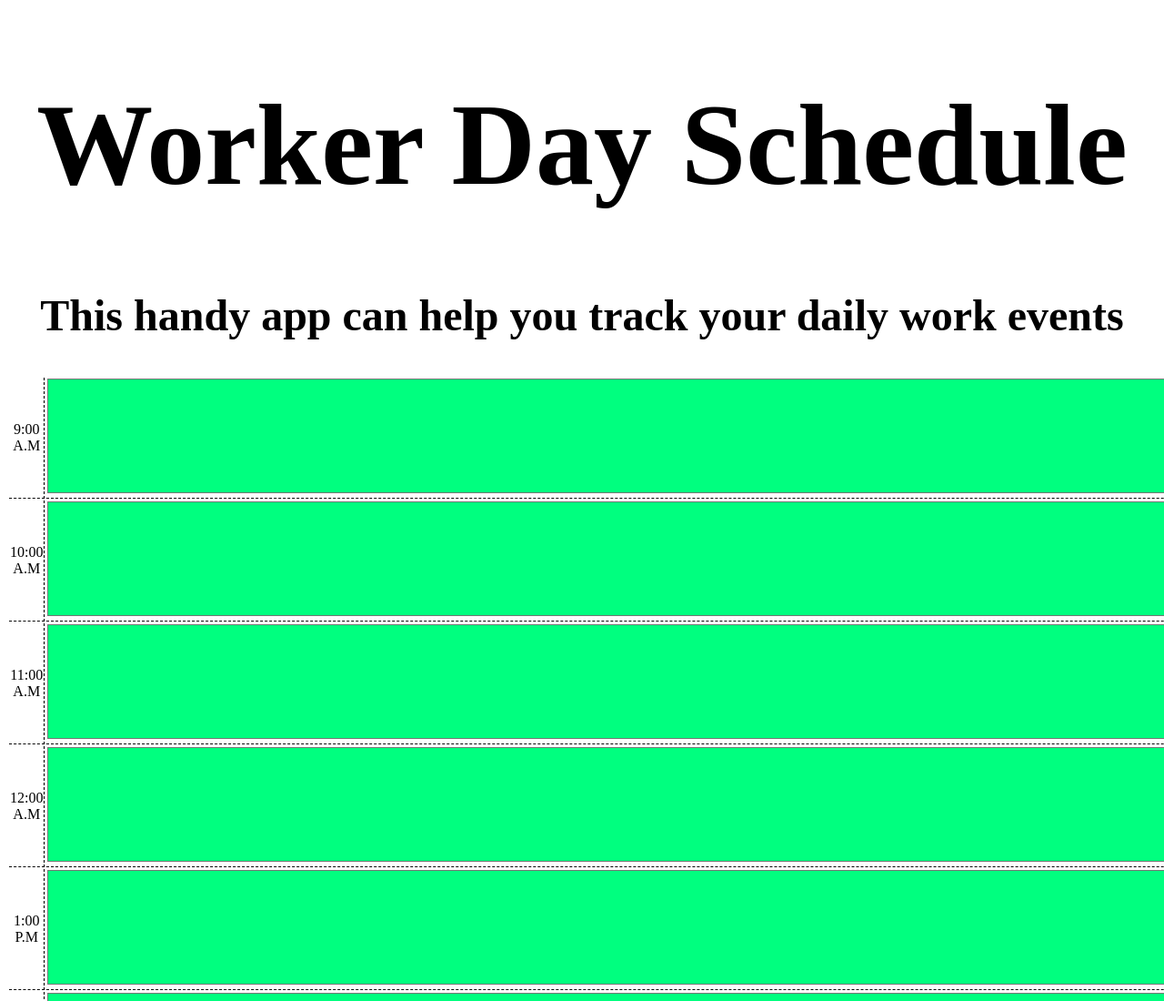
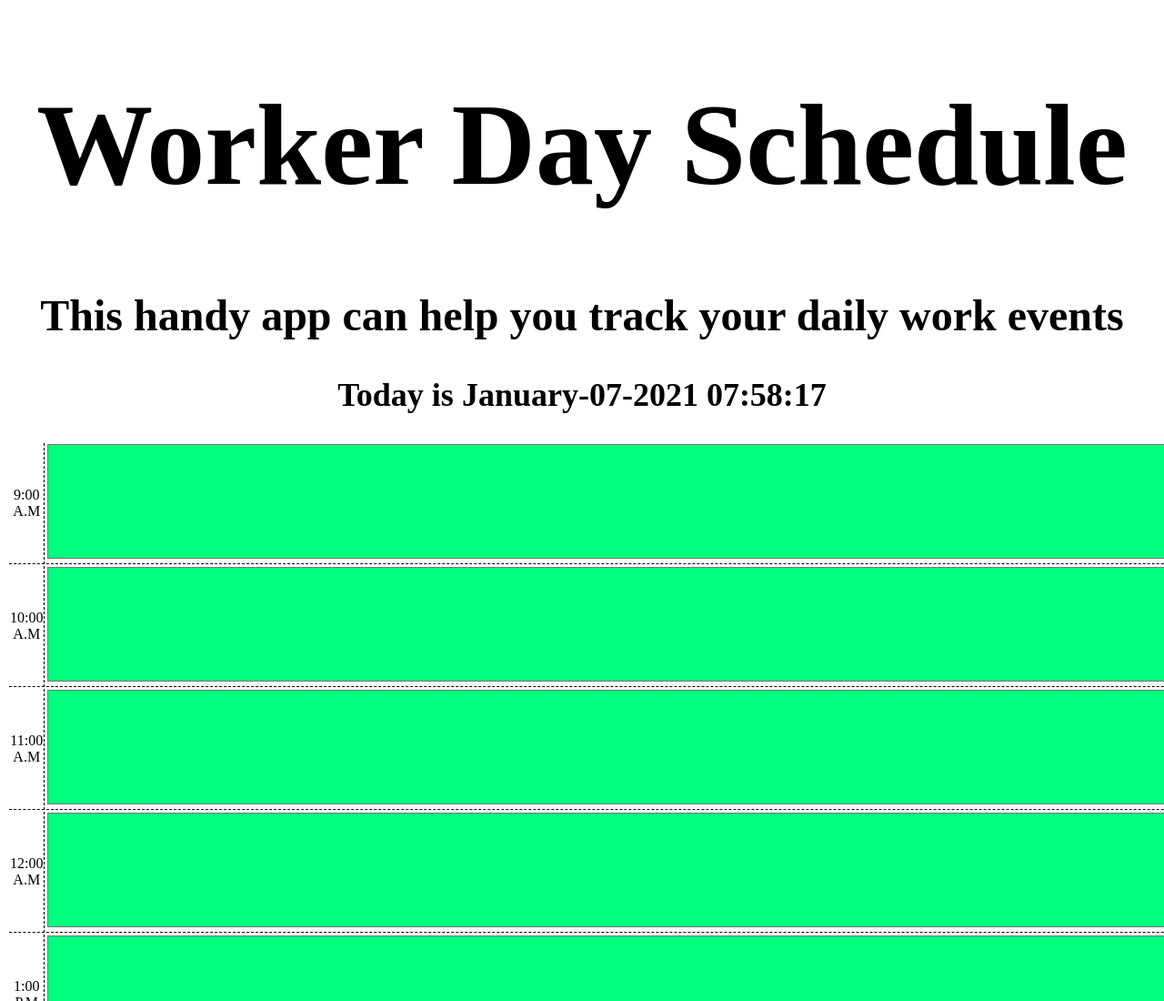
Before and after one commit to kmh8827/Homework5, a plain HTML site: page index.html in a window 1280 px wide. Shown: the top 1100 px of the page at 91% size. Drawn offline with nearby package versions, Linux system fonts and the light colour scheme.

Commit message:
Added date and dayjs library

```diff
--- a/index.html
+++ b/index.html
@@ -4,6 +4,7 @@
 <head>
     <title>Day Planner</title>
     <script src="https://cdnjs.cloudflare.com/ajax/libs/jquery/3.2.1/jquery.min.js"></script>
+    <script src="https://unpkg.com/dayjs@1.8.21/dayjs.min.js"></script>
     <link rel="stylesheet" href="style.css">
 </head>
 
@@ -11,12 +12,18 @@
     <header>
         <h1 class= "title">Worker Day Schedule</h1>
         <h2 class= "subtitle">This handy app can help you track your daily work events</h2>
+        <h2 class= "day"></h2>
     </header>
     <container>
 
     </container>
 </body>
     <script type="text/javascript">
+
+    var thisDay = dayjs().format("MMMM-DD-YYYY hh:mm:ss");
+    var thisHour = dayjs().hour();
+
+    $(".day").text("Today is " + thisDay);
 
     var storedData = [" "," "," "," "," "," "," "," "," "];
 
--- a/style.css
+++ b/style.css
@@ -1,8 +1,11 @@
+.day {
+    font-size: 36px;
+    text-align: center;
+}
 tr.block td   {
  border-bottom: 1px dashed black;
  border-right: 1px dashed black;
 }
-
 .time {
     text-align: center;
 }
```
